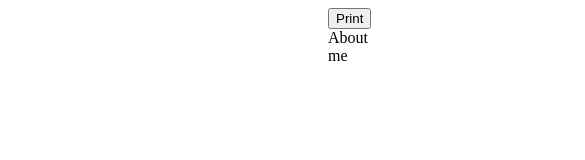
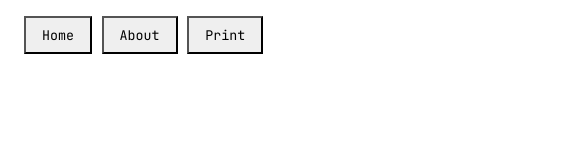
Before and after one commit to miiky976/htmx-ghpages, a plain HTML site: page index.html in a window 390 px wide. Shown: the top 160 px of the page, 585 px wide, since content can reach past the window. Drawn offline with Linux system fonts and the light colour scheme.

Commit message:
some adds

```diff
--- a/index.html
+++ b/index.html
@@ -1,16 +1,19 @@
-<html>
+<!DOCTYPE html>
+<html lang="en">
 <head>
 	<title>Home</title>
 	<script src="https://unpkg.com/htmx.org@1.9.6"></script>
 	<link rel="stylesheet" href="style.css">
+	<meta name="viewport" content="width=device-width, initial-scale=1">
+	<meta name="description" content="A simple example of using htmx to create a single page application and githubpages">
 </head>
 <body>
 	<main>
-	<button onclick="window.print()" class="noPrint">Print</button>
-	<div hx-get="./about" hx-trigger="click" hx-target="#parent-div" hx-swap="outerHTML">
-		About me
-	</div>
-	<div hx-get="./home" hx-trigger="load delay:0.5s" hx-swap="outerHTML">
-	</div>
+		<nav class="noPrint" hx-trigger="click" hx-target="#parent-div" hx-swap="outerHTML">
+			<button href="./" hx-get="./home">Home</button>
+			<button href="./about" hx-get="./about">About</button>
+			<button onclick="window.print()">Print</button>
+		</nav>
+	<div hx-get="./home" hx-trigger="load delay:0.5s" hx-swap="outerHTML"></div>
 	</main>
 </html>
--- a/style.css
+++ b/style.css
@@ -1,5 +1,12 @@
+@import url('https://fonts.googleapis.com/css2?family=JetBrains+Mono&display=swap');
+
+* {
+	transition: all 0.3s ease;
+	font-family: 'JetBrains Mono', monospace;
+}
+
 main {
-	padding: 0 20rem;
+	margin: 1rem 20rem;
 }
 
 @page { size: auto;  margin: 0mm; }
@@ -9,6 +16,24 @@ main {
     display:none;
   }
   main {
-    padding: 5rem;
+    margin: 2rem 5rem;
   }
 }
+
+
+nav {
+	button {
+		padding: 0.5rem 1rem;
+		border-radius: 0;
+	}
+}
+
+p {
+	font-size: 1rem;
+}
+
+@media (max-width: 1140px) {
+	main {
+		margin: 1rem;
+	}
+}
```
Also changed, not shown: about.html (+2 -2 lines).
